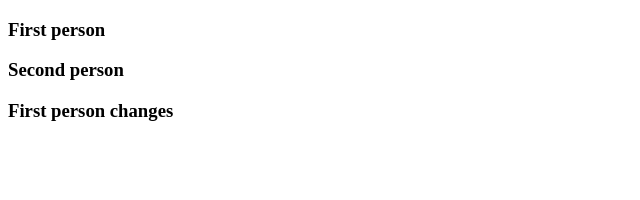
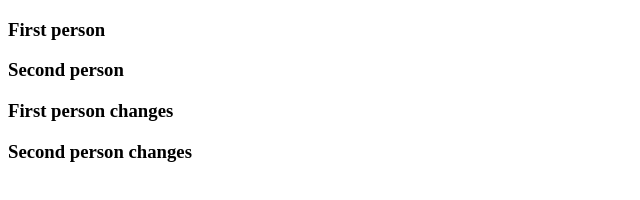
Before and after one commit to Samhithan03/git-clone, a plain HTML site: page index.html in a window 1280 px wide. Shown: the whole page, without its empty margins (0-640 px from the left). Drawn offline with Linux system fonts and the light colour scheme.

Commit message:
second changes

```diff
--- a/index.html
+++ b/index.html
@@ -9,5 +9,6 @@
     <h3>First person</h3>
     <h3>Second person</h3>
     <h3>First person changes</h3>
+    <h3>Second person changes</h3>
 </body>
 </html>
```
